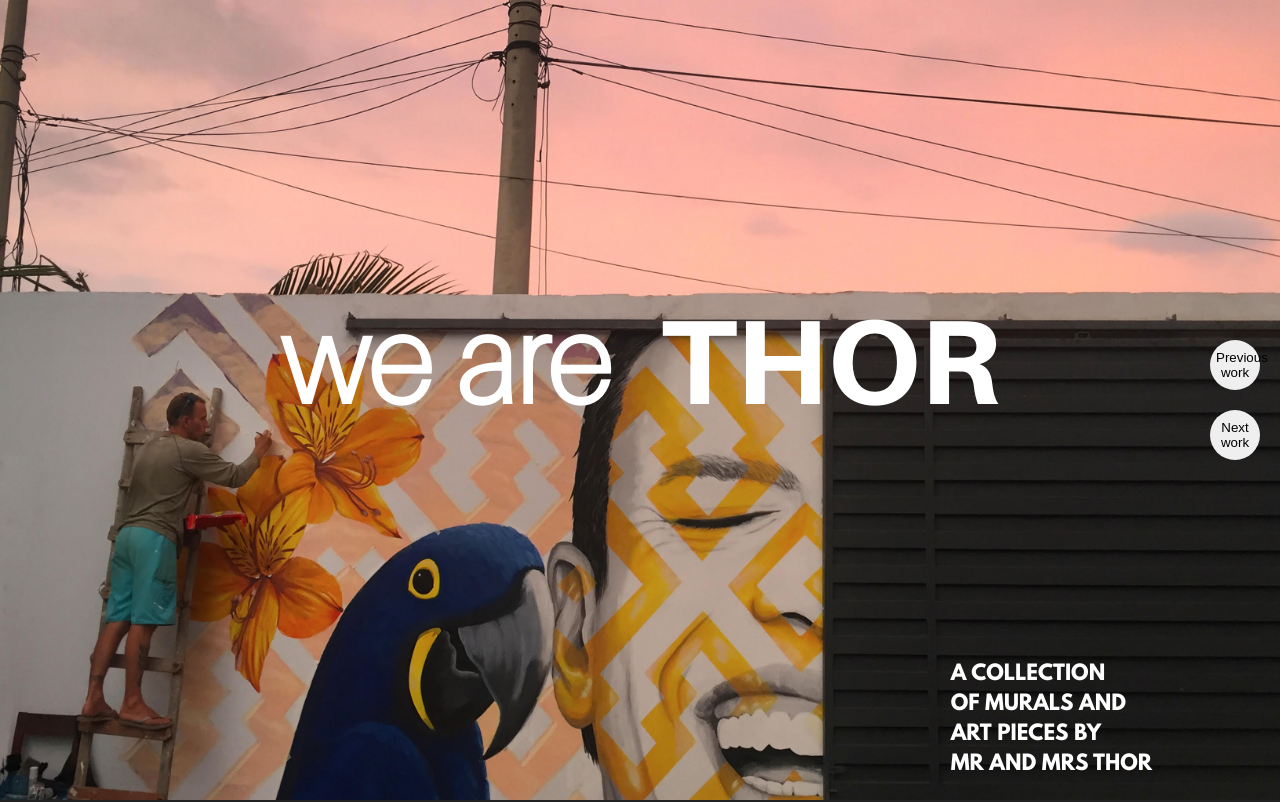
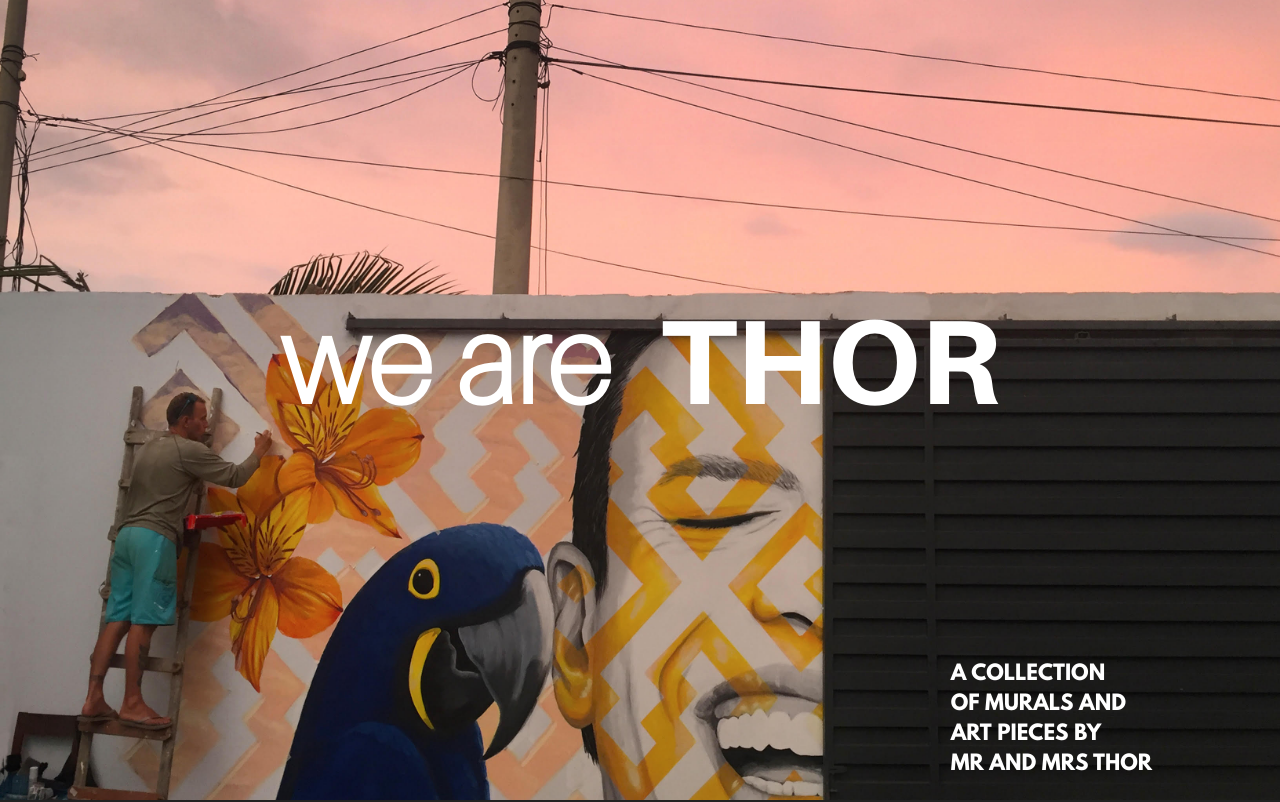
Before and after one commit to danielwallin/wearethor.com, a React app: page / in a window 1280 px wide. Shown: the top 802 px of the page. Built offline with nearby package versions, Linux system fonts and the light colour scheme.

Commit message:
Removed navigation

```diff
--- a/src/App.js
+++ b/src/App.js
@@ -54,6 +54,13 @@ export default class App extends React.Component {
     if (isVisible) {
       this.setState({ index: this.state.index, hideNav: hideNav ? hideNav : false }, ()=> { console.log(this.state) })
     }
+  }
+
+  renderNavigation() {
+    return <div className={`navigation ${this.state.hideNav ? 'hide' : ''}`}>
+      <button onClick={this.prevWork.bind(this)}>Previous work</button>
+      <button onClick={this.nextWork.bind(this)}>Next work</button>
+    </div>
   }
 
   renderSections() {
@@ -180,10 +187,6 @@ export default class App extends React.Component {
   render() {
     return (
       <div className='App'>
-        <div className={`navigation ${this.state.hideNav ? 'hide' : ''}`}>
-          <button onClick={this.prevWork.bind(this)}>Previous work</button>
-          <button onClick={this.nextWork.bind(this)}>Next work</button>
-        </div>
         {this.renderSections()}
       </div>
     );
```
